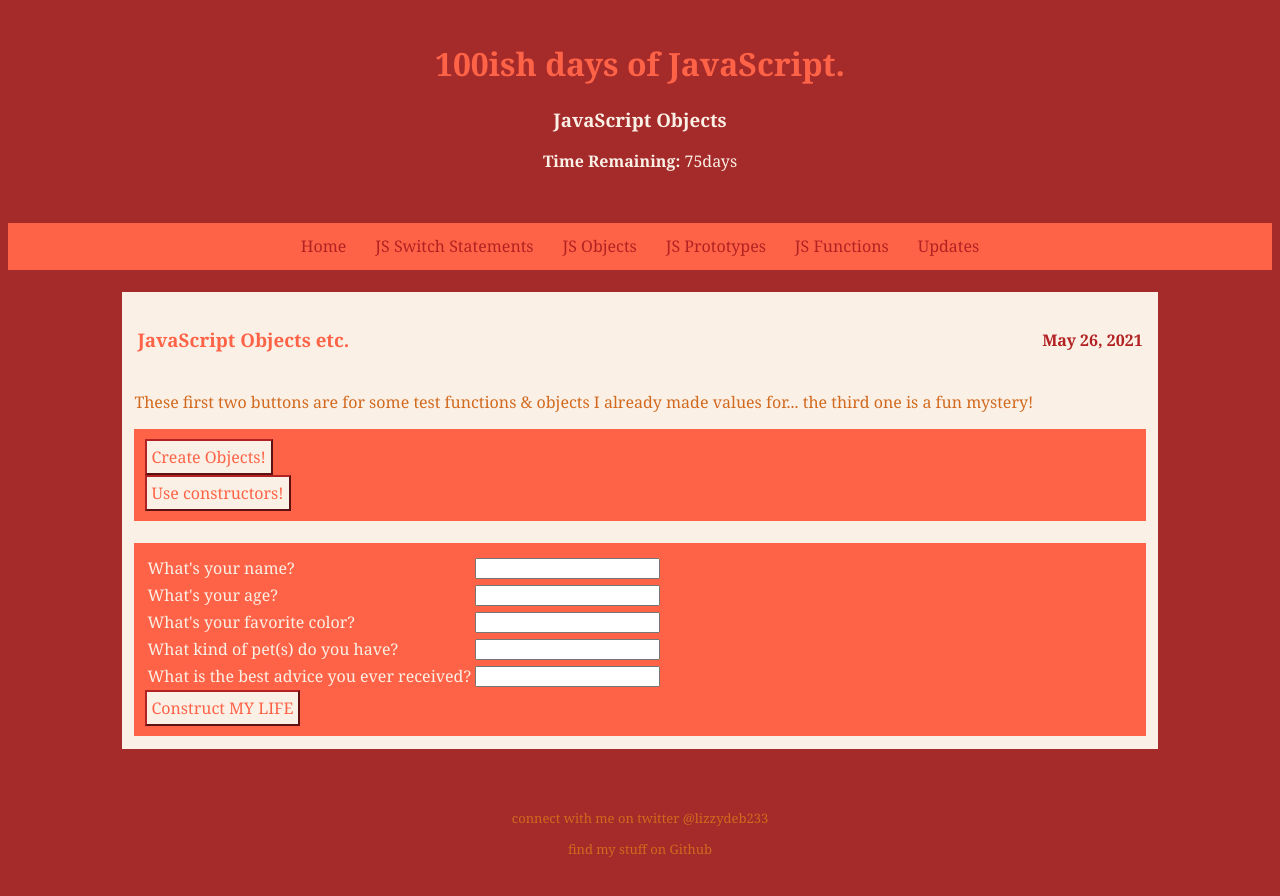
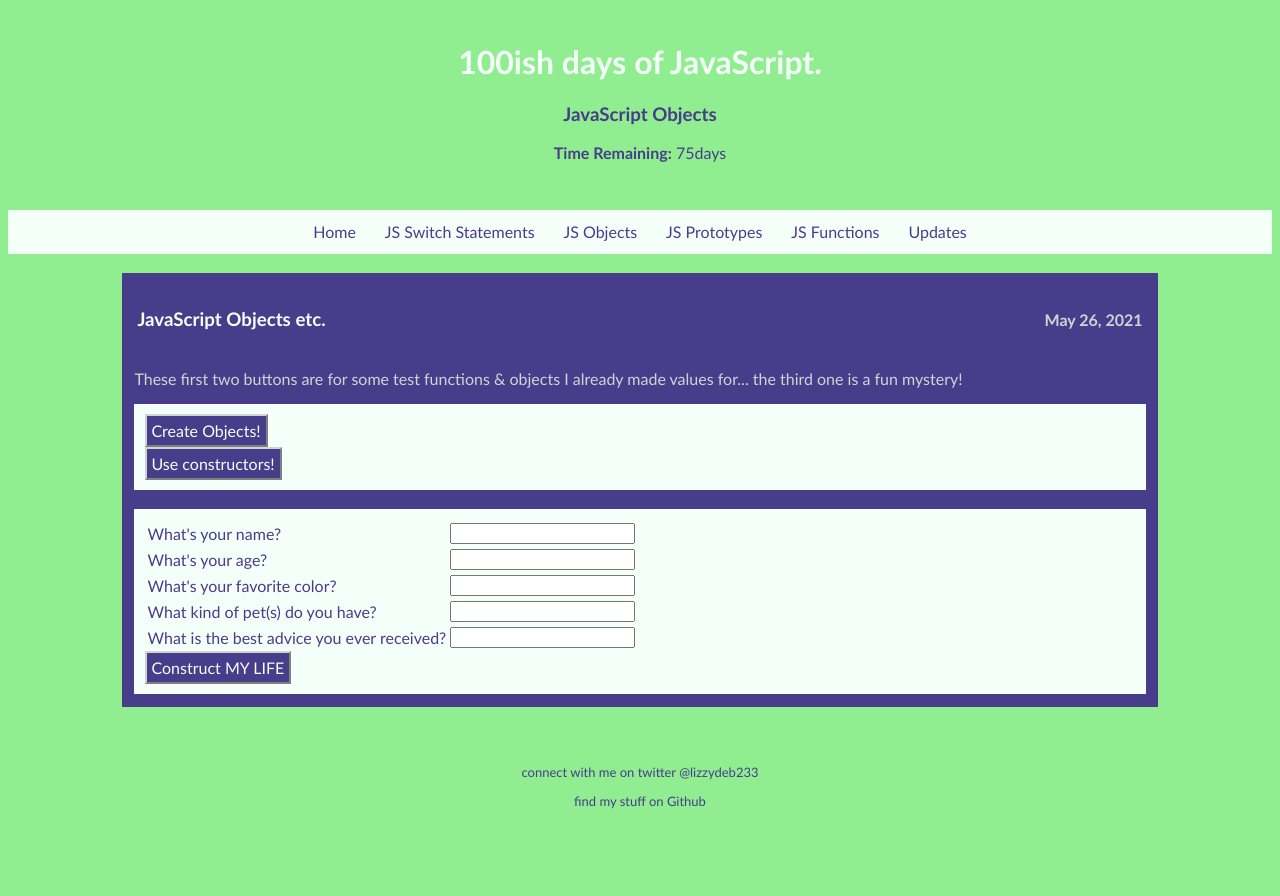
Before and after one commit to lizzyj233/100Days-JS, a website: page pages/objectsJS.html in a window 1280 px wide. After the commit the page ends 856 px from the top, so only its background shows below. Drawn offline with Linux system fonts and the light colour scheme.

Commit message:
changed colors

```diff
--- a/styles.css
+++ b/styles.css
@@ -2,62 +2,62 @@
 footer{padding: 2%;
     text-align: center;
     font-size: small;
-    color:chocolate;}
-footer a{color:chocolate;}
+    color:darkslateblue;}
+footer a{color:darkslateblue;}
 
-body{font-family: Georgia, 'Times New Roman', Times, serif;
-    background-color:brown }
+body{font-family: 'Gill Sans', 'Gill Sans MT', Calibri, 'Trebuchet MS', sans-serif;
+    background-color:lightgreen }
 
-a{color:tomato;
+a{color:mintcream;
     text-decoration: none;}
 
-h1{color:tomato;}
+h1{color:mintcream;}
 
 label{text-align: right;}
 
-table{color:linen;}
+table{color:darkslateblue;}
 
 /*Styles for classes*/
 /*Colored button to dark color on hover*/
 .button{
     position: relative;
     padding: .5%;
-    background-color: tomato;
-    color:linen;
-    border-color: firebrick;
+    background-color: mintcream;
+    color:darkslateblue;
+    border-color: lightgray;
     border-style: outset;
-    font-family: Georgia, 'Times New Roman', Times, serif;
+    font-family: 'Gill Sans', 'Gill Sans MT', Calibri, 'Trebuchet MS', sans-serif;
     font-size: medium;
 }
 .button:hover{
     position: relative;
     padding: .5%;
-    background-color: brown;
-    color:linen;
-    border-color: firebrick;
+    background-color: lightgreen;
+    color:darkslateblue;
+    border-color: lightgray;
     border-style: inset;
-    font-family: Georgia, 'Times New Roman', Times, serif;
+    font-family: 'Gill Sans', 'Gill Sans MT', Calibri, 'Trebuchet MS', sans-serif;
 }
 
 /*White button, to color on hover*/
 .button2{
     position: relative;
     padding: .5%;
-    background-color: linen;
-    color:tomato;
-    border-color: firebrick;
+    background-color: darkslateblue;
+    color:mintcream;
+    border-color: lightgray;
     border-style: outset;
-    font-family: Georgia, 'Times New Roman', Times, serif;
+    font-family: 'Gill Sans', 'Gill Sans MT', Calibri, 'Trebuchet MS', sans-serif;
     font-size: medium;
 }
 .button2:hover{
     position: relative;
     padding: .5%;
-    background-color: firebrick;
-    color:linen;
-    border-color: brown;
+    background-color: lightgray;
+    color:darkslateblue;
+    border-color: lightgreen;
     border-style: inset;
-    font-family: Georgia, 'Times New Roman', Times, serif;
+    font-family: 'Gill Sans', 'Gill Sans MT', Calibri, 'Trebuchet MS', sans-serif;
 }
 
 .navigation{
@@ -65,16 +65,16 @@ table{color:linen;}
     overflow: hidden;
     padding: 1%;
     text-align: center;
-    background-color:tomato;
+    background-color:mintcream;
 }
 .navigation a{
-    color: firebrick;
+    color: darkslateblue;
     text-decoration: none;
     padding: 1%;
 }
 .navigation a:hover{
-    color: chocolate;
-    background-color: firebrick;
+    color: lightgray;
+    background-color: darkslateblue;
     text-decoration: none;
     padding: 1%;
 }
@@ -87,7 +87,7 @@ table{color:linen;}
     display: block;
     margin-left: auto;
     margin-right: auto;
-    color:linen;}
+    color:darkslateblue;}
 
 .content-container {padding: 1%;
     width: 80%;
@@ -95,8 +95,8 @@ table{color:linen;}
     display: block;
     margin-left: auto;
     margin-right: auto;
-    color: chocolate;
-    background-color: linen;}
+    color: lightgray;
+    background-color: darkslateblue;}
 
 .subcontent-container {padding: 1%;
     width: 98%;
@@ -104,8 +104,8 @@ table{color:linen;}
     display: block;
     margin-left: auto;
     margin-right: auto;
-    color: linen;
-    background-color: tomato;}
+    color: darkslateblue;
+    background-color: mintcream;}
 
 /*ratings styles*/
 .ratings-container {padding: 1%;
@@ -114,19 +114,19 @@ table{color:linen;}
     display: block;
     margin-left: auto;
     margin-right: auto;
-    color: chocolate;
-    background-color: linen;
+    color: lightgray;
+    background-color: darkslateblue;
     font-size: small ;}
 .ratings-table{
-    color:chocolate;
+    color:lightgray;
     font-size:small;
 }
 
 
 /*post styles*/
-.post-title{color:tomato;
+.post-title{color:mintcream;
 text-align: left}
-.post-date{color:firebrick;
+.post-date{color:lightgray;
 text-align:right}
 .post-header-table{
     width: 100%;
```
